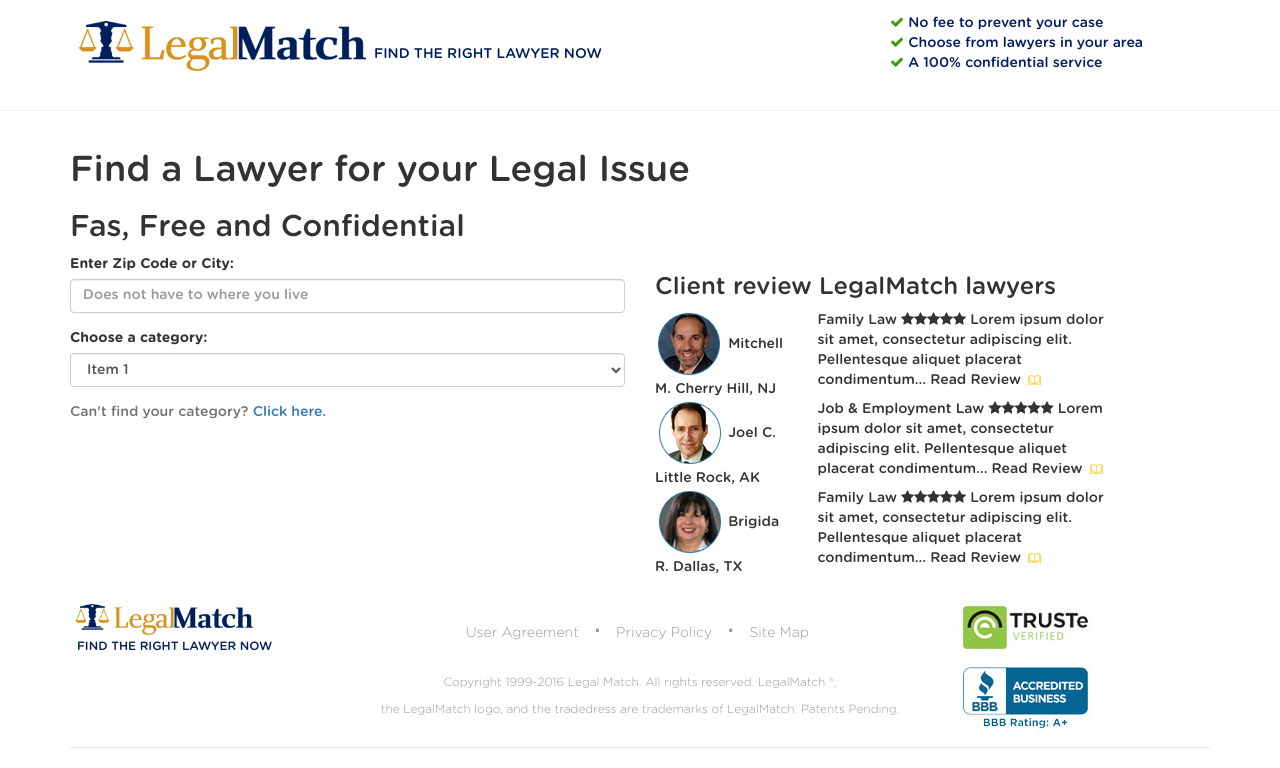
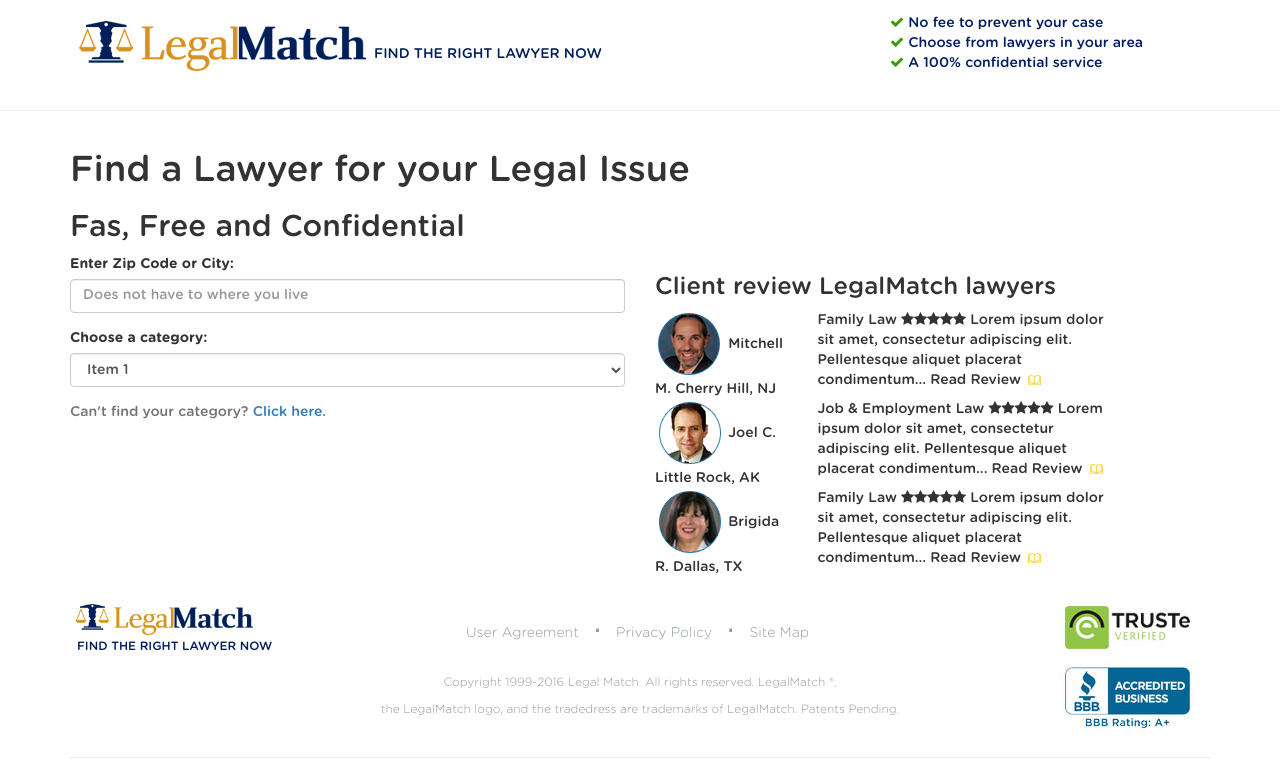
Before and after one commit to joneel23/frontend-exam, a plain HTML site: page index.html in a window 1280 px wide. Drawn offline with Linux system fonts and the light colour scheme.

Commit message:
# Footer - accredited to right

```diff
--- a/assets/css/styles.css
+++ b/assets/css/styles.css
@@ -65,7 +65,9 @@ header{
     padding-left: 7px;
     color: #001e5a;
 }
-
+.accredited{
+    text-align: right;
+}
 
 /*Set Font Face Gotham*/
 @font-face {
--- a/index.html
+++ b/index.html
@@ -186,7 +186,9 @@
                         </div>
                     </div>
                     <div class="col-lg-3">
-                        <img src="assets/images/accredited.jpg" />
+                        <p class="accredited">
+                            <img src="assets/images/accredited.jpg" />
+                        </p>
                     </div>
                 </div>
             </div>
```
